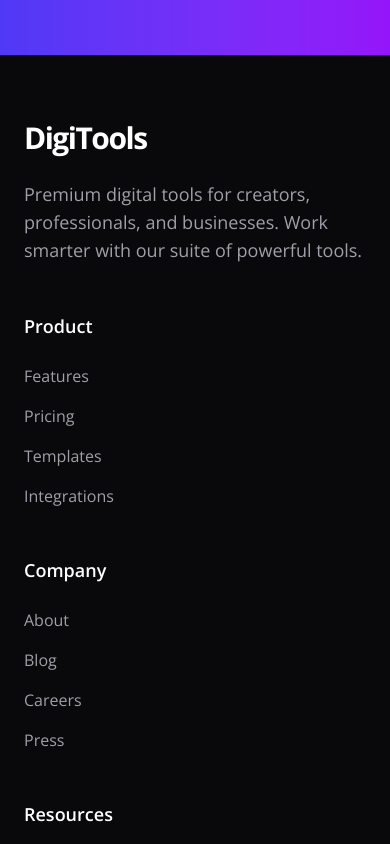
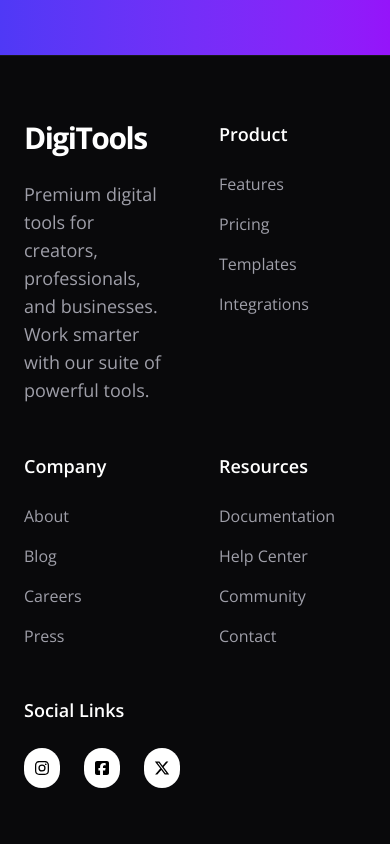
Before and after one commit to Farhan1471/digitools-platform, a React (Vite) app: page / in a window 390 px wide. Shown: the part 6980-7824 px from the top of the page. Built offline with nearby package versions, Linux system fonts and the light colour scheme.

Commit message:
footer responsive

```diff
--- a/src/components/Footer/Footer.jsx
+++ b/src/components/Footer/Footer.jsx
@@ -7,7 +7,7 @@
   return (
     <footer className="bg-zinc-950 border-t pt-16 pb-10">
       <div className="max-w-7xl mx-auto px-6">
-        <div className="grid grid-cols-1 md:grid-cols-12 gap-12">
+        <div className="grid grid-cols-2 md:grid-cols-12 gap-12">
           <div className="md:col-span-4">
             <div className="mb-6">
               <h2 className="text-3xl font-bold tracking-tighter text-white">
```
